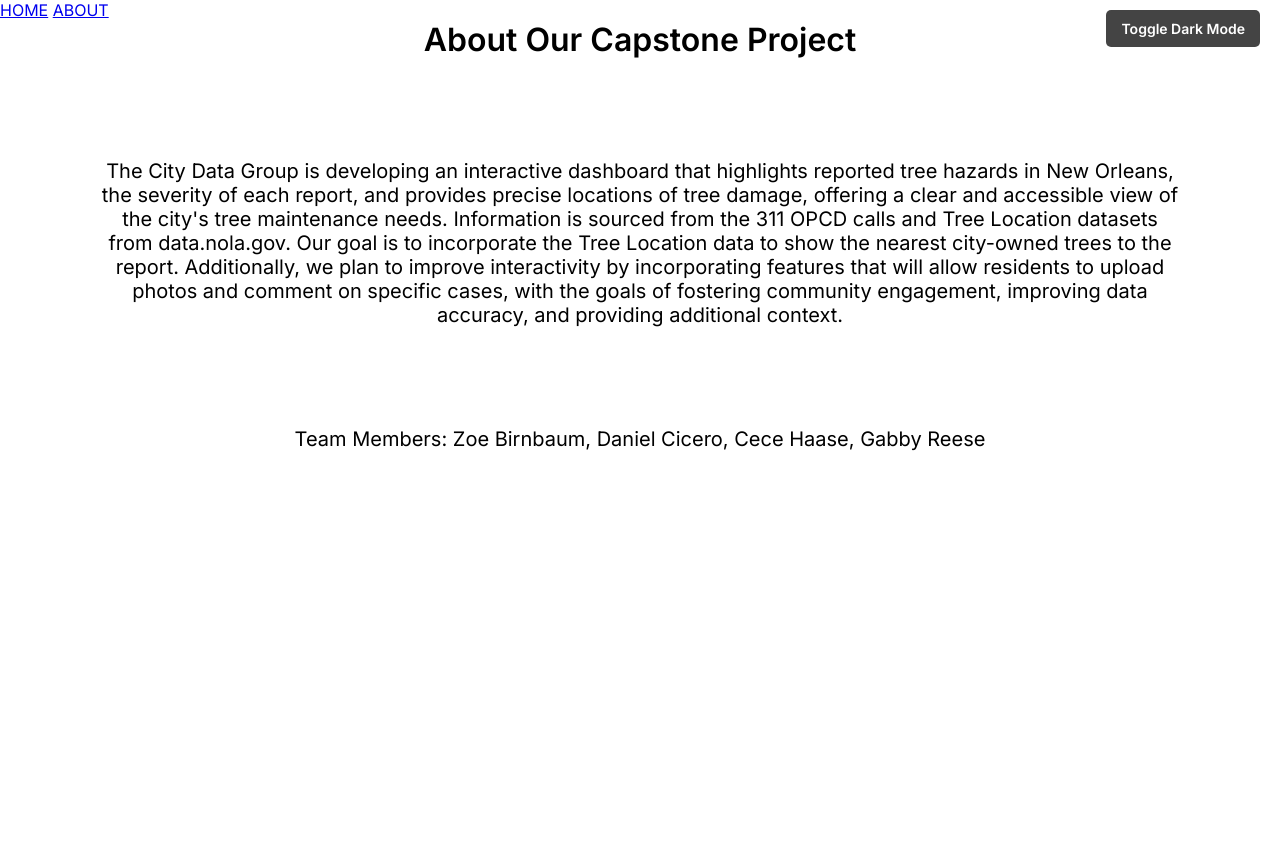
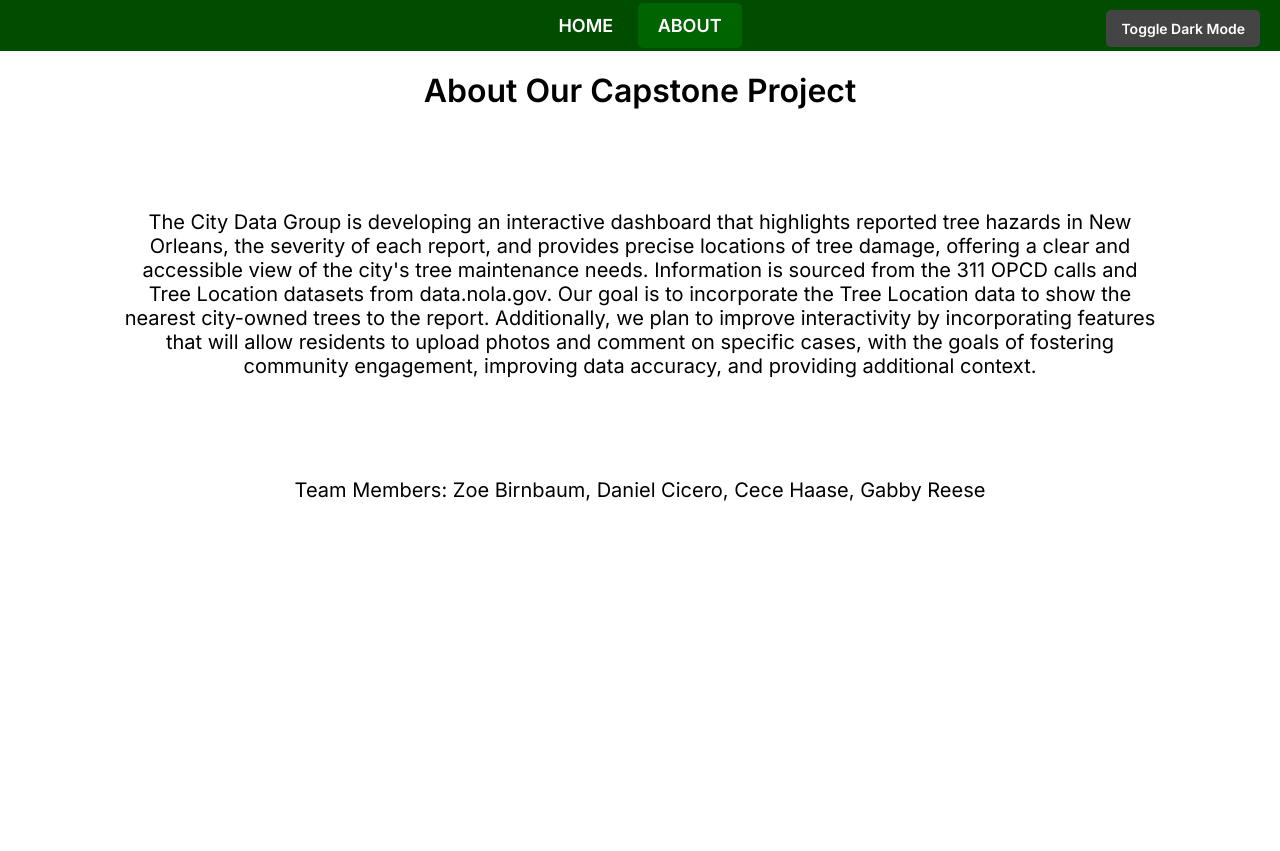
Before and after one commit to zbirnbaum/cmpscapstone, a Django app: page /about/ in a window 1280 px wide. Before the commit the page ends 451 px from the top, so only its background shows below. Run offline with Django 5.2, Linux system fonts and the light colour scheme; parts of the project's set-up code (start-up, migrations or seed data) failed here and were passed over.

Commit message:
Update base.html
Aesthetic fixes

```diff
--- a/capstone_frontend/cap_frontend/templates/base.html
+++ b/capstone_frontend/cap_frontend/templates/base.html
@@ -16,34 +16,73 @@
             }
 
             html, body {
-    height: 100%;  /* Ensure the page takes up the full viewport height */
+                height: 100%;
                 font-family: 'Inter', Arial, sans-serif;
-    transition: background-color 1s, color 1s;
+                transition: background-color 0.5s, color 0.5s;
             }
 
+            /* Light Mode Styles */
             body {
                 background-color: white;
                 color: black;
             }
 
+            nav {
+                background-color: #004d00;
+                padding: 15px;
+                text-align: center;
+            }
+
+            nav a {
+                text-decoration: none;
+                padding: 12px 20px;
+                font-size: 18px;
+                font-weight: 600;
+                color: white;
+                border-radius: 5px;
+                transition: background-color 0.3s ease, color 0.3s ease;
+            }
+
+            nav a:hover {
+                background-color: #008000;
+            }
+
+            .active {
+                background-color: #006400;
+            }
+
+            main {
+                min-height: 100vh;
+                padding: 20px;
+            }
+
             /* Dark Mode Styles */
 .dark-mode {
-    background-color: #121212;  /* Dark background */
+    background-color: #121212;
     color: #ffffff;
-}
-
-html, body {
-    min-height: 100%; /* Ensure the background fills the page even when scrolling */
-}
-
-/* Dark Mode body specific background */
-.dark-mode body {
-    background-color: #121212; /* Dark background */
+    height: 100%;
+    min-height: 100vh;
 }
 
 /* Title text color */
 .dark-mode h1 {
-    color: #ffffff; /* Ensure title text is white in dark mode */
+    color: #ffffff;
+}
+
+
+
+/* Adjust for specific title text in the header */
+.dark-mode .title {
+    color: #ffffff;
+}
+
+
+html, body {
+    height: 100%;
+}
+
+.dark-mode body {
+    background-color: #a9a9a9;
 }
 
             .dark-mode nav {
```
Lines whose indentation alone changed are shown as unchanged.
